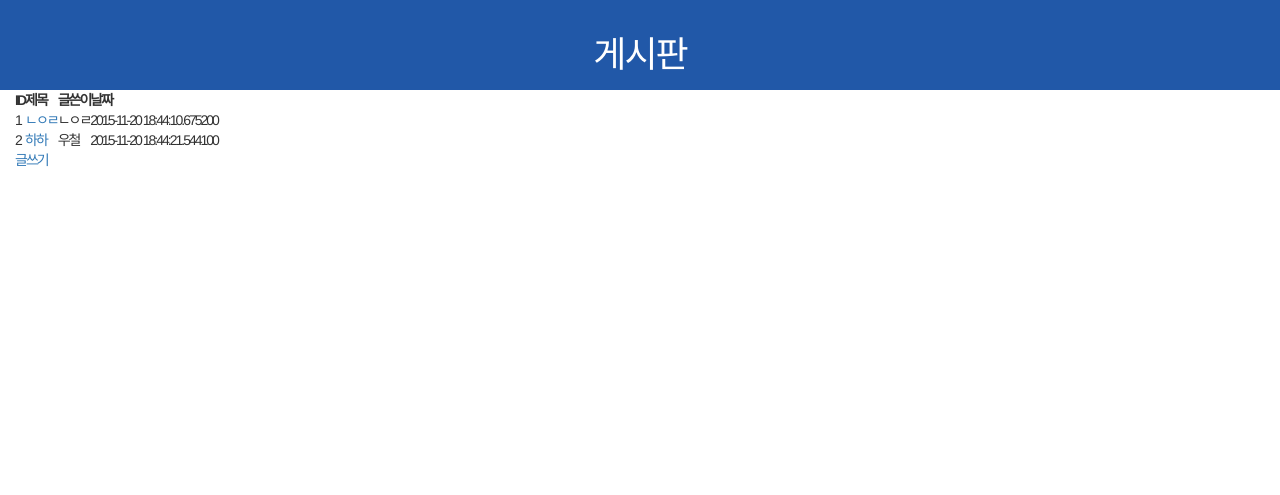
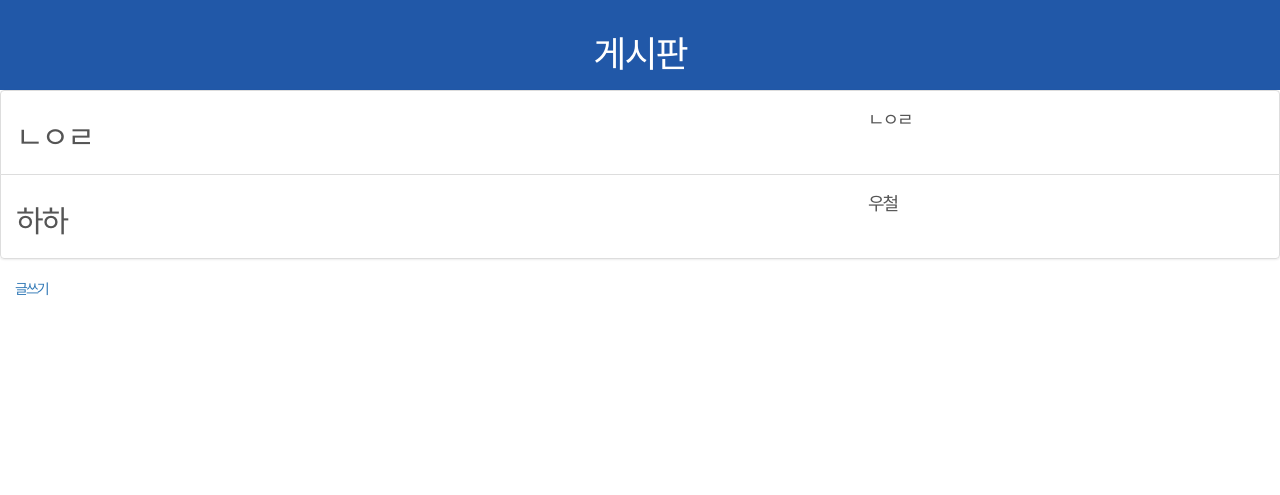
Before and after one commit to dlkorea/seminar2015, a Flask app: page / in a window 1280 px wide. Shown: the top 495 px of the page. Run offline with Flask 2, Linux system fonts and the light colour scheme; data comes from the database, SQL or seed files in the repository; some libraries are stand-ins or nearby versions.

Commit message:
게시판 목록 list-group 기반으로 변경(부트스트랩)

```diff
--- a/templates/index.html
+++ b/templates/index.html
@@ -19,24 +19,24 @@
             </div>
             <div id="main" class="container-fluid">
             {% block main %}
-                <table>
-                    <thead>
-                        <th>ID</th>
-                        <th>제목</th>
-                        <th>글쓴이</th>
-                        <th>날짜</th>
-                    </thead>
-                    <tbody>
-                        {% for article in articles %}
-                        <tr>
-                            <td>{{ article.id }}</td>
-                            <td><a href="{{ url_for('read', article_id=article.id) }}">{{ article.title }}</a></td>
-                            <td>{{ article.author }}</td>
-                            <td>{{ article.published_at }}</td>
-                        </tr>
-                        {% endfor %}
-                    </tbody>
-                </table>
+                <div class="row">
+                    <div class="list-group">
+                    {% for article in articles %}
+                        <a href="{{ url_for('read', article_id=article.id) }}" class="list-group-item">
+                            <div class="row">
+                                <div class="col-sm-8 col-xs-8">
+                                    <h2>{{ article.title }}</h2>
+                                </div>
+                                <div class="col-sm-4 col-xs-4">
+                                    <h4>{{ article.author }}</h4>
+                                </div>
+                            </div>
+                        </a>
+                    {% else %}
+                        <h1>등록된 게시물이 없습니다.</h1>
+                    {% endfor %}
+                    </div>
+                </div>
                 <a href="{{ url_for('write') }}">글쓰기</a>
             {% endblock %}
             <div id="footer" class="container-fluid">
```
